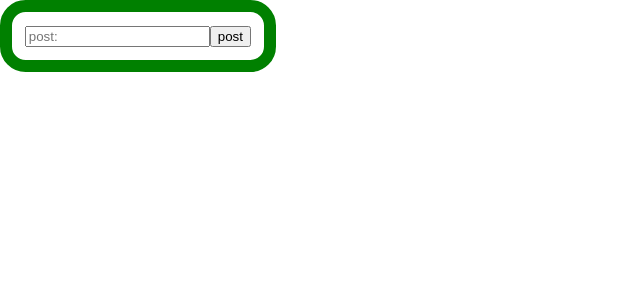
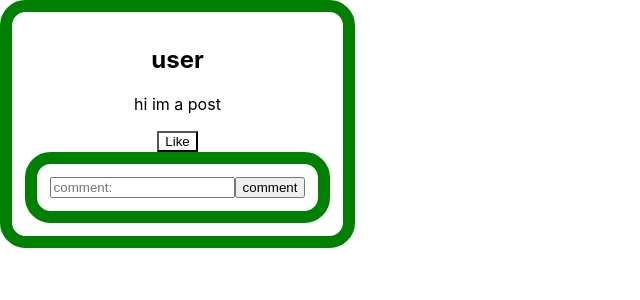
Before and after one commit to shakedy77/KeremNet, a React (Create React App) app in the folder my-app/: page / in a window 1280 px wide. Shown: the top 300 px of the page, without its empty margins (0-640 px from the left). Built offline with nearby package versions, Linux system fonts and the light colour scheme.

Commit message:
added full post component

```diff
--- a/my-app/src/App.tsx
+++ b/my-app/src/App.tsx
@@ -5,11 +5,12 @@ import './App.css';
 import Like from './features/Like/Like';
 import Comment from './features/CommentFeatures/Comment/Comment';
 import CommentExpandableList from './features/CommentFeatures/CommentExpandableList/CommentExpandableList';
+import Post from './features/Post/Post';
 
 function App() {
   return (
     <div className="App">
-      <CommentExpandableList></CommentExpandableList>
+      <Post publisherName='user' content='hi im a post'></Post>
     </div>
   );
 }
--- a/my-app/src/features/CommentFeatures/CommentExpandableList/CommentExpandableList.tsx
+++ b/my-app/src/features/CommentFeatures/CommentExpandableList/CommentExpandableList.tsx
@@ -18,8 +18,8 @@ const CommentExpandableList = (): ReactElement => {
 
     return <div className="CommentExpandableList">
         <CommentList items={listValue}></CommentList>
-        <InputBox title="post:" inputValue={inputValue} setValue={setInputValue}></InputBox>
-        <button onClick={AddItem}>post</button>
+        <InputBox title="comment:" inputValue={inputValue} setValue={setInputValue}></InputBox>
+        <button onClick={AddItem}>comment</button>
     </div>
 }
 
--- a/my-app/src/features/Like/Like.tsx
+++ b/my-app/src/features/Like/Like.tsx
@@ -6,7 +6,7 @@ import transp_heart from './img/transparent-heart.png'
 
 const Like = (): ReactElement => {
     const [liked, toggle] = useToggle();
-    return <button onClick={toggle} className={liked ? "likeButtonOn" : "likeButtonOff"}></button>
+    return <button onClick={toggle} className={liked ? "likeButtonOn" : "likeButtonOff"}>Like</button>
 }
 
 
--- a/my-app/src/features/Like/LikeCss.css
+++ b/my-app/src/features/Like/LikeCss.css
@@ -1,13 +1,13 @@
 .likeButtonOn{
-    color: red;
+    color: black;
     background-color: red;
-    width: 2%;
-    height: auto;
+    width: fit-content;
+    height: fit-content;
 }
 
 .likeButtonOff{
-    color: transparent;
-    background-color: aliceblue;
-    width: 2%;
-    height: auto;
+    color: black;
+    background-color: transparent;
+    width: fit-content;
+    height: fit-content;
 }
--- a/my-app/src/features/Post/Post.css
+++ b/my-app/src/features/Post/Post.css
@@ -1,8 +1,8 @@
 .Post{
-    border: 2px;
-    border-radius: 1px;
-    background-color: green;
-    text-align: center;
-    justify-content: center;
-
+    width: fit-content;
+  height: fit-content;
+  padding: 1vw;
+  border: 1vw solid green;
+  border-radius: 2vw;
+  margin: 0;
 }
--- a/my-app/src/features/Post/Post.tsx
+++ b/my-app/src/features/Post/Post.tsx
@@ -1,5 +1,6 @@
 import React, { ReactElement } from "react";
 import Like from "../Like/Like";
+import CommentExpandableList from "../CommentFeatures/CommentExpandableList/CommentExpandableList";
 
 
 
@@ -11,8 +12,13 @@ interface Props{
 
 }
 
-const GreetingCard = ({publisherName, content} : Props):ReactElement => {
-    return <div className="Post"><h2>{publisherName}</h2>{content}</div>
+const Post = ({publisherName, content} : Props):ReactElement => {
+    return <div className="Post">
+        <h2>{publisherName}</h2>
+        <p>{content}</p>
+        <Like></Like>
+        <CommentExpandableList></CommentExpandableList>
+        </div>
 }
 
-export default GreetingCard;
+export default Post;
```
